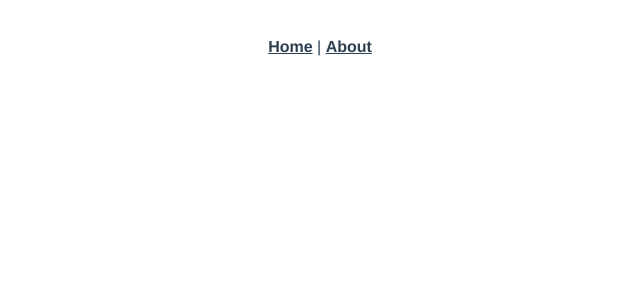
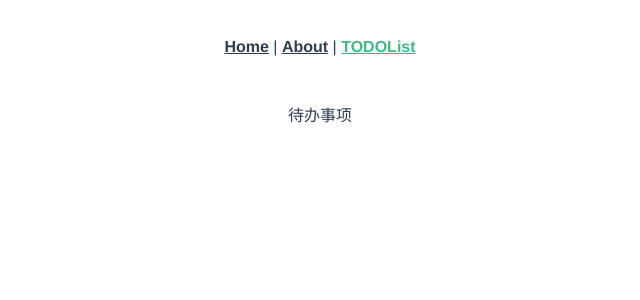
Before and after one commit to havefan-cccoder/vue-cli-pro, a Vue app: page /todolist in a window 1280 px wide. Shown: the top 300 px of the page, without its empty margins (320-960 px from the left). Built offline with nearby package versions, Linux system fonts and the light colour scheme.

Commit message:
添加新的路由

```diff
--- a/src/App.vue
+++ b/src/App.vue
@@ -2,7 +2,8 @@
   <div id="app">
     <div id="nav">
       <router-link to="/">Home</router-link> |
-      <router-link to="/about">About</router-link>
+      <router-link to="/about">About</router-link> |
+      <router-link to="/todolist">TODOList</router-link>
     </div>
     <router-view/>
   </div>
--- a/src/router.js
+++ b/src/router.js
@@ -20,6 +20,11 @@ export default new Router({
       // this generates a separate chunk (about.[hash].js) for this route
       // which is lazy-loaded when the route is visited.
       component: () => import(/* webpackChunkName: "about" */ './views/About.vue')
+    },
+    {
+      path: '/todolist',
+      name: 'todolist',
+      component: () => import('./views/todolist.vue')
     }
   ]
 })
--- /dev/null
+++ b/src/views/todolist.vue
@@ -0,0 +1,11 @@
+<template>
+    <div id="todolist">
+        <p>待办事项</p>
+    </div>
+</template>
+
+<script>
+export default {
+    name: 'todolist'
+}
+</script>
```
